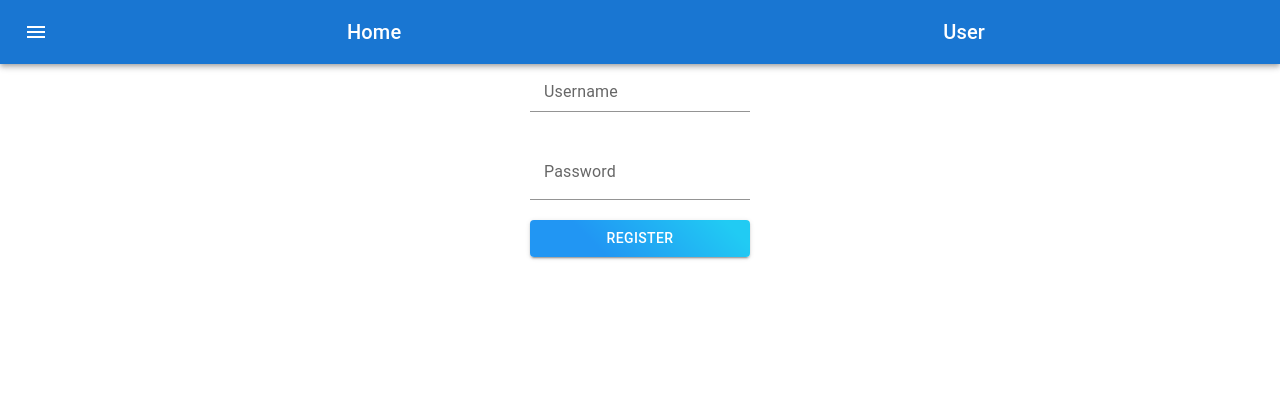
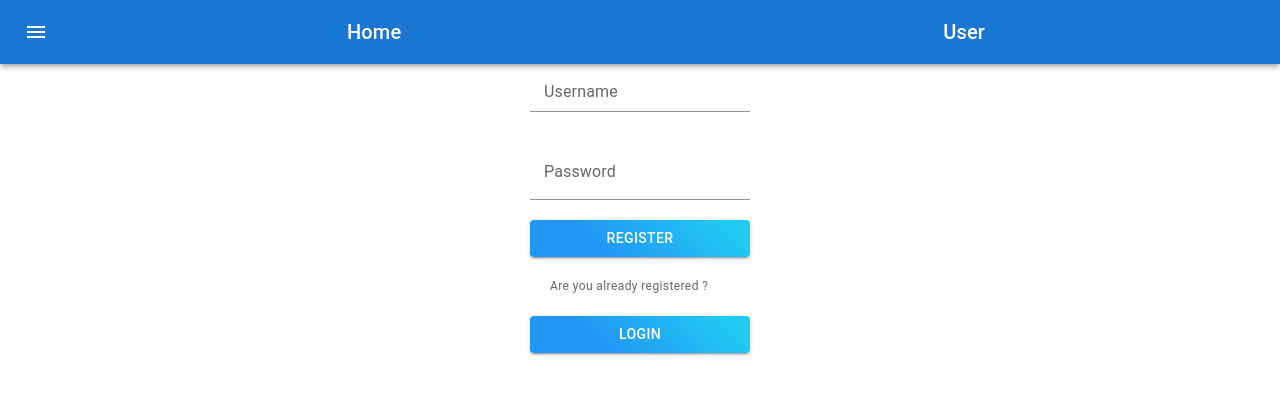
Before and after one commit to egesua/connect-hub, a React (Create React App) app: page /auth in a window 1280 px wide. Shown: the top 394 px of the page. Built offline with nearby package versions, Linux system fonts and the light colour scheme.

Commit message:
auth form completed.

```diff
--- a/src/components/Auth/Auth.js
+++ b/src/components/Auth/Auth.js
@@ -1,4 +1,10 @@
-import { Button, FormControl, Input, InputLabel } from "@mui/material";
+import {
+  Button,
+  FormControl,
+  Input,
+  InputLabel,
+  FormHelperText,
+} from "@mui/material";
 import React from "react";
 
 function Auth() {
@@ -18,6 +24,18 @@ function Auth() {
       >
         Register
       </Button>
+      <FormHelperText style={{ margin: 20 }}>
+        Are you already registered ?
+      </FormHelperText>
+      <Button
+        variant="contained"
+        style={{
+          background: "linear-gradient(45deg, #2196F3 30%, #21CBF3 90%",
+          color: "white",
+        }}
+      >
+        Login
+      </Button>
     </FormControl>
   );
 }
```
